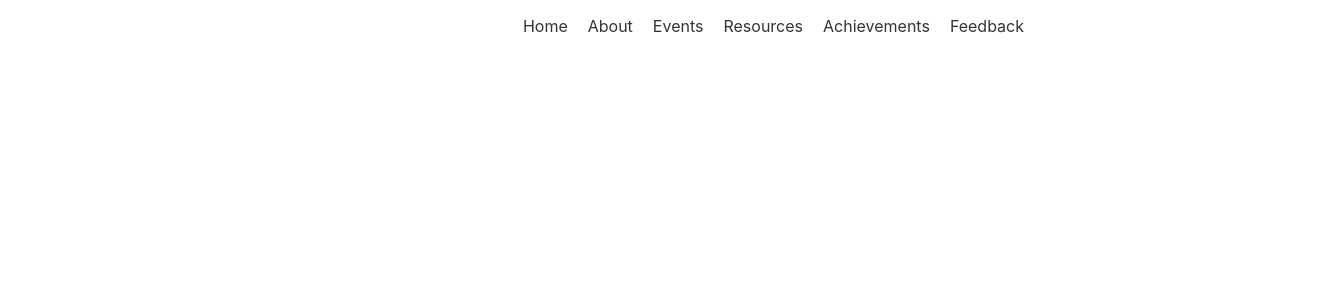
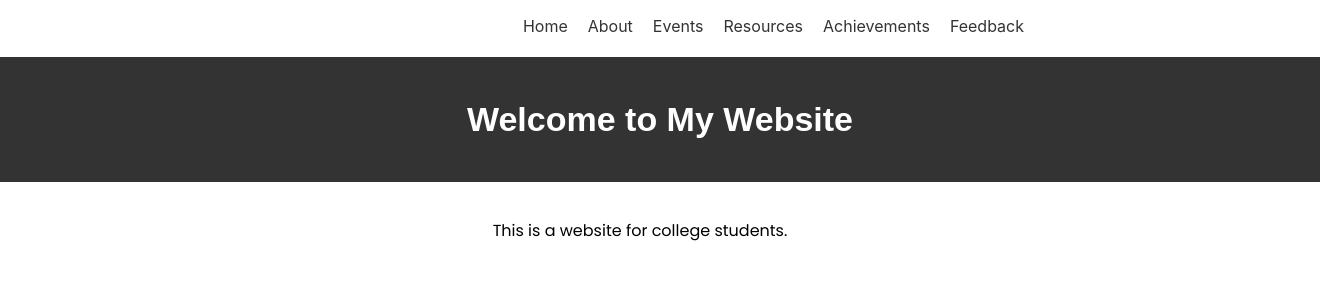
Before and after one commit to rohin079/Minor-1-Project-UPES, a React (Create React App) app in the folder Client/: page / in a window 1280 px wide. Shown: the top 300 px of the page, 1320 px wide, since content can reach past the window. Built offline with nearby package versions, Linux system fonts and the light colour scheme.

Commit message:
changed navlink to link

```diff
--- a/Client/src/App.js
+++ b/Client/src/App.js
@@ -1,5 +1,5 @@
 import React from 'react';
-import { BrowserRouter as Router, Routes, Route, Navigate } from 'react-router-dom';
+import { BrowserRouter as Router, Routes, Route } from 'react-router-dom';
 import Navbar from './Components/Navbar/Navbar';
 import Home from './Components/Home/Home'
 import About from './Components/About/AboutUs'
@@ -13,7 +13,7 @@ function App() {
       <Navbar />
       <Routes>
 
-      <Route path="/home" element={<Home />} />
+      <Route path="/" element={<Home />} />
       <Route path="/about" element={<About />} />
       <Route path="/events" element={<Events />} />
       <Route path="/feedback" element={<Feedback />} />
--- a/Client/src/Components/Navbar/Navbar.js
+++ b/Client/src/Components/Navbar/Navbar.js
@@ -1,46 +1,34 @@
 import React from 'react';
-import { NavLink } from 'react-router-dom';
+import { Link } from 'react-router-dom'; // Import Link instead of NavLink
 import './Navbar.css';
 
 const Navbar = () => {
-    return(
+  return (
     <div className={`header__middle__menus`}>
       <nav className="main-nav">
         <ul className={`main-menu`}>
           <li className={`menu-item`}>
-              <NavLink exact activeClassName="is-active" to="/home">
-                Home
-              </NavLink>
-            </li>
-            <li className={`menu-item `}>
-              <NavLink activeClassName="is-active" to="/about">
-                About
-              </NavLink>
+            <Link to="/">Home</Link> {/* Use Link instead of NavLink */}
           </li>
           <li className={`menu-item`}>
-              <NavLink activeClassName="is-active" to="/events">
-                Events
-              </NavLink>
+            <Link to="/about">About</Link> {/* Use Link instead of NavLink */}
           </li>
           <li className={`menu-item`}>
-              <NavLink activeClassName="is-active" to="#">
-                Resources
-              </NavLink>
+            <Link to="/events">Events</Link> {/* Use Link instead of NavLink */}
           </li>
           <li className={`menu-item`}>
-              <NavLink activeClassName="is-active" to="#">
-                Achievements
-              </NavLink>
+            <Link to="#">Resources</Link> {/* Use Link instead of NavLink */}
           </li>
           <li className={`menu-item`}>
-              <NavLink activeClassName="is-active" to="/feedback">
-                Feedback
-              </NavLink>
+            <Link to="#">Achievements</Link> {/* Use Link instead of NavLink */}
+          </li>
+          <li className={`menu-item`}>
+            <Link to="/feedback">Feedback</Link> {/* Use Link instead of NavLink */}
           </li>
         </ul>
       </nav>
     </div>
-
   );
 };
+
 export default Navbar;
```
Also changed, not shown: 1 other file (tests, documents, lock files or other folders). Lines whose indentation alone changed are shown as unchanged.
